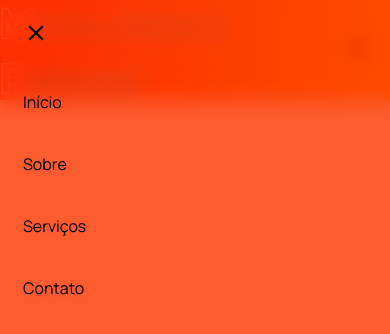
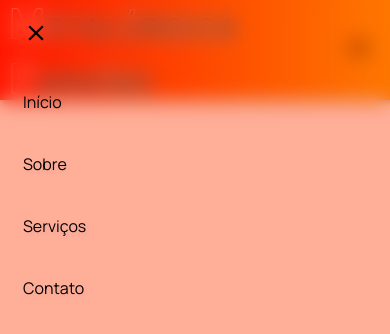
Before and after one commit to alan-andr/mp, a plain HTML site: page index.html in a window 390 px wide. Both pictures are taken after a click on the item 359 px from the left and 50 px from the top of the page. Drawn offline with Linux system fonts and the light colour scheme.

Commit message:
menu completo ajustes telas pequenas

```diff
--- a/estilos/geral.css
+++ b/estilos/geral.css
@@ -83,7 +83,7 @@ ul.sidebar {
     width: 250px;
     height: 100vh;
 
-    background: #fe3700d0;
+    background: #fe370067;
     backdrop-filter: blur(10px);
     box-shadow: -10px 0 10px rgba(0, 0, 0, 0.082);
 
--- a/estilos/media-query.css
+++ b/estilos/media-query.css
@@ -12,6 +12,10 @@ Grandes telas: 1367px ou acima  */
         height: 100px;
     }
 
+    header > h1 {
+        padding: 10px;
+    }
+
     header > h1 > a {
         font-size: 35px;
     }
@@ -21,7 +25,7 @@ Grandes telas: 1367px ou acima  */
     }
 }
 
-@media screen and (max-width: 768px) {
+@media screen and (max-width: 850px) {
     header > h1 > a {
         font-size: 35px;
     }
```
